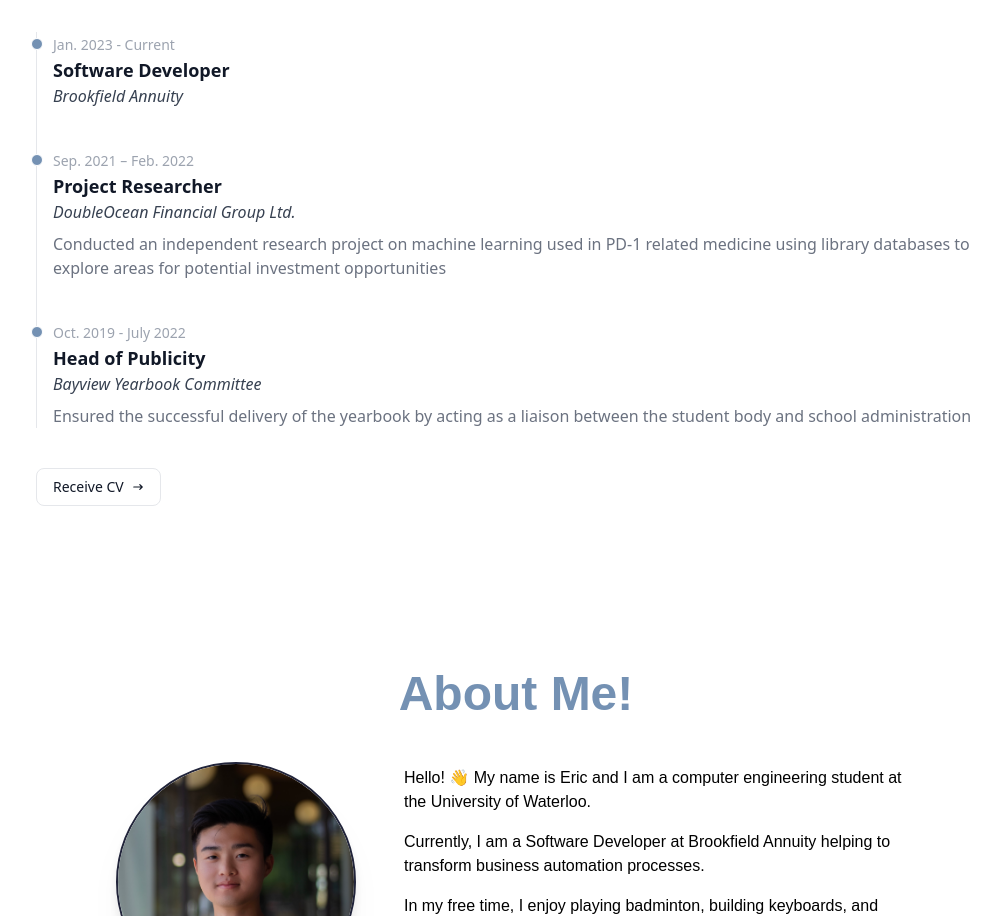
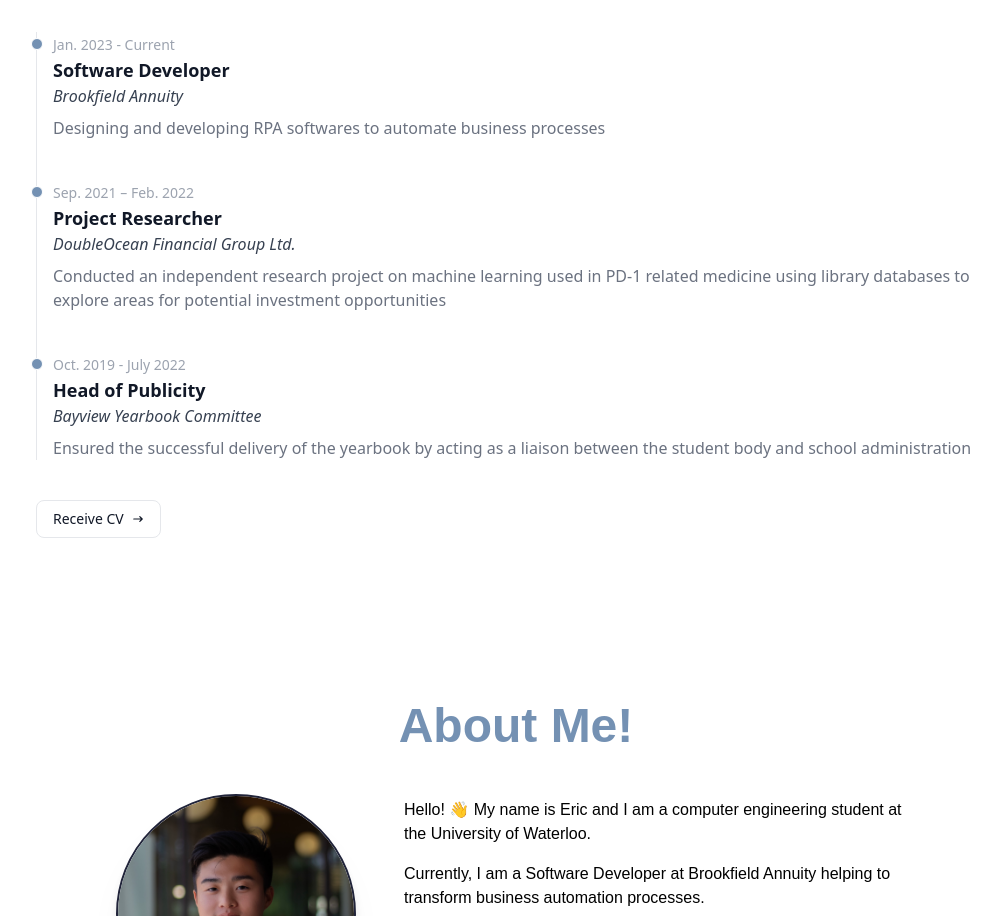
Before and after one commit to ericcxie/personal-website, a Next.js app: page / in a window 1280 px wide. Shown: the part 1392-2308 px from the top of the page, without its empty margins (124-1125 px from the left). Built offline with nearby package versions, Linux system fonts and the light colour scheme.

Commit message:
Update experiences.js

```diff
--- a/components/sections/experiences.js
+++ b/components/sections/experiences.js
@@ -17,7 +17,7 @@ export default function Experiences() {
                     <h3 className="text-md italic font-normal text-gray-700 dark:text-white">
                         Brookfield Annuity
                     </h3>
-                    <p className="mt-2 text-base font-normal text-gray-500 dark:text-gray-400"></p>
+                    <p className="mt-2 text-base font-normal text-gray-500 dark:text-gray-400">Designing and developing RPA softwares to automate business processes</p>
                 </li>
                 <li className="mb-10 ml-4">
                     <div className="absolute w-3 h-3 bg-theme rounded-full mt-1.5 -left-1.5 border border-white dark:border-gray-900 dark:bg-gray-700"/>
```
